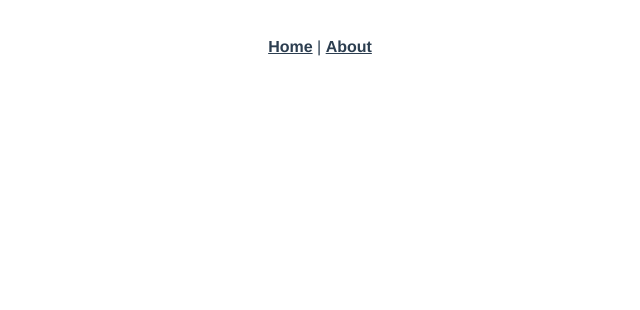
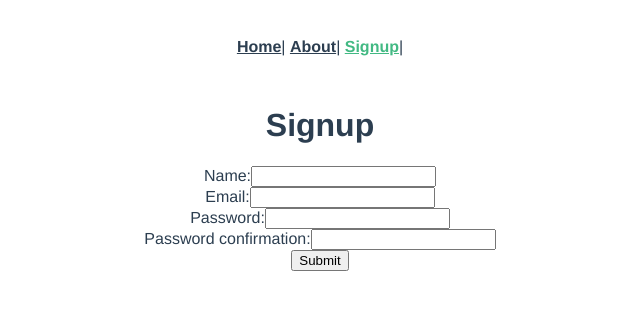
Before and after one commit to sbatsch/gratus_mark_ii_vue, a Vue app: page /signup in a window 1280 px wide. Shown: the top 310 px of the page, without its empty margins (320-960 px from the left). Built offline with nearby package versions, Linux system fonts and the light colour scheme.

Commit message:
signup component added

```diff
--- a/src/App.vue
+++ b/src/App.vue
@@ -1,10 +1,11 @@
 <template>
   <div id="app">
     <div id="nav">
-      <router-link to="/">Home</router-link> |
-      <router-link to="/about">About</router-link>
+      <router-link to="/">Home</router-link>|
+      <router-link to="/about">About</router-link>|
+      <router-link to="/signup">Signup</router-link>|
     </div>
-    <router-view/>
+    <router-view />
   </div>
 </template>
 
--- a/src/router/index.js
+++ b/src/router/index.js
@@ -1,23 +1,17 @@
-import Vue from 'vue'
-import VueRouter from 'vue-router'
-import Home from '../views/Home.vue'
+import Vue from 'vue';
+import VueRouter from 'vue-router';
+import Home from '../views/Home.vue';
+import About from '../views/About.vue';
+import Test from '../views/Test.vue';
+import Signup from '../views/Signup.vue';
 
 Vue.use(VueRouter)
 
-  const routes = [
-  {
-    path: '/',
-    name: 'Home',
-    component: Home
-  },
-  {
-    path: '/about',
-    name: 'About',
-    // route level code-splitting
-    // this generates a separate chunk (about.[hash].js) for this route
-    // which is lazy-loaded when the route is visited.
-    component: () => import(/* webpackChunkName: "about" */ '../views/About.vue')
-  }
+const routes = [
+  { path: '/', name: 'home', component: Home },
+  { path: '/about', name: 'about', component: About },
+  { path: '/test', name: 'test', component: Test },
+  { path: '/signup', name: 'signup', component: Signup },
 ]
 
 const router = new VueRouter({
--- /dev/null
+++ b/src/views/Signup.vue
@@ -0,0 +1,61 @@
+<template>
+  <div class="signup">
+    <form v-on:submit.prevent="submit()">
+      <h1>Signup</h1>
+      <ul>
+        <li class="text-danger" v-for="error in errors">{{ error }}</li>
+      </ul>
+      <div class="form-group">
+        <label>Name:</label>
+        <input type="text" class="form-control" v-model="name" />
+      </div>
+      <div class="form-group">
+        <label>Email:</label>
+        <input type="email" class="form-control" v-model="email" />
+      </div>
+      <div class="form-group">
+        <label>Password:</label>
+        <input type="password" class="form-control" v-model="password" />
+      </div>
+      <div class="form-group">
+        <label>Password confirmation:</label>
+        <input type="password" class="form-control" v-model="passwordConfirmation" />
+      </div>
+      <input type="submit" class="btn btn-primary" value="Submit" />
+    </form>
+  </div>
+</template>
+
+<script>
+import axios from "axios";
+
+export default {
+  data: function () {
+    return {
+      name: "",
+      email: "",
+      password: "",
+      passwordConfirmation: "",
+      errors: [],
+    };
+  },
+  methods: {
+    submit: function () {
+      var params = {
+        name: this.name,
+        email: this.email,
+        password: this.password,
+        password_confirmation: this.passwordConfirmation,
+      };
+      axios
+        .post("/api/users", params)
+        .then((response) => {
+          this.$router.push("/login");
+        })
+        .catch((error) => {
+          this.errors = error.response.data.errors;
+        });
+    },
+  },
+};
+</script>
--- /dev/null
+++ b/src/views/Test.vue
@@ -0,0 +1,20 @@
+<template>
+  <div class="test">
+    <h1>The Test Page</h1>
+  </div>
+</template>
+
+<style>
+</style>
+
+<script>
+export default {
+  data: function () {
+    return {
+      message: "Welcome to Vue.js!",
+    };
+  },
+  created: function () {},
+  methods: {},
+};
+</script>
```
